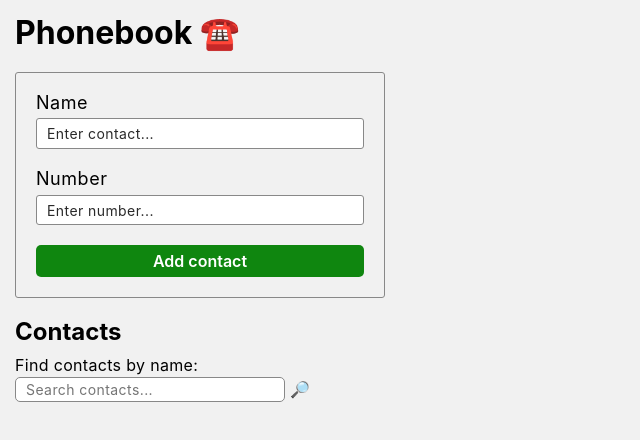
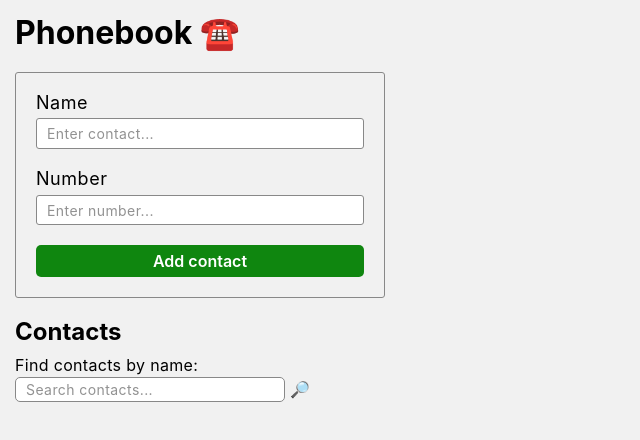
Before and after one commit to DeniOS777/goit-react-hw-03-phonebook, a React (Create React App) app: page / in a window 1280 px wide. Shown: the top 440 px of the page, without its empty margins (0-640 px from the left). Built offline with nearby package versions, Linux system fonts and the light colour scheme.

Commit message:
change style in theme

```diff
--- a/src/components/Filter/Filter.styled.jsx
+++ b/src/components/Filter/Filter.styled.jsx
@@ -16,7 +16,7 @@ export const InputSearch = styled.input`
 
   &::placeholder {
     font-size: 14px;
-    color: ${({ theme }) => theme.colors.inputPlaceholder};
+    color: ${({ theme }) => theme.colors.textPlaceholder};
     letter-spacing: 0.03em;
   }
 `;
--- a/src/constants/theme.js
+++ b/src/constants/theme.js
@@ -7,7 +7,7 @@ export const theme = {
     red: '#c91c1c',
     redHover: '#b81717',
     inputBorder: '#888888',
-    textPlaceholder: '#2a2a2a',
+    textPlaceholder: '#929292',
     bodyBackgroundColor: '#f1f1f1',
   },
 };
```
